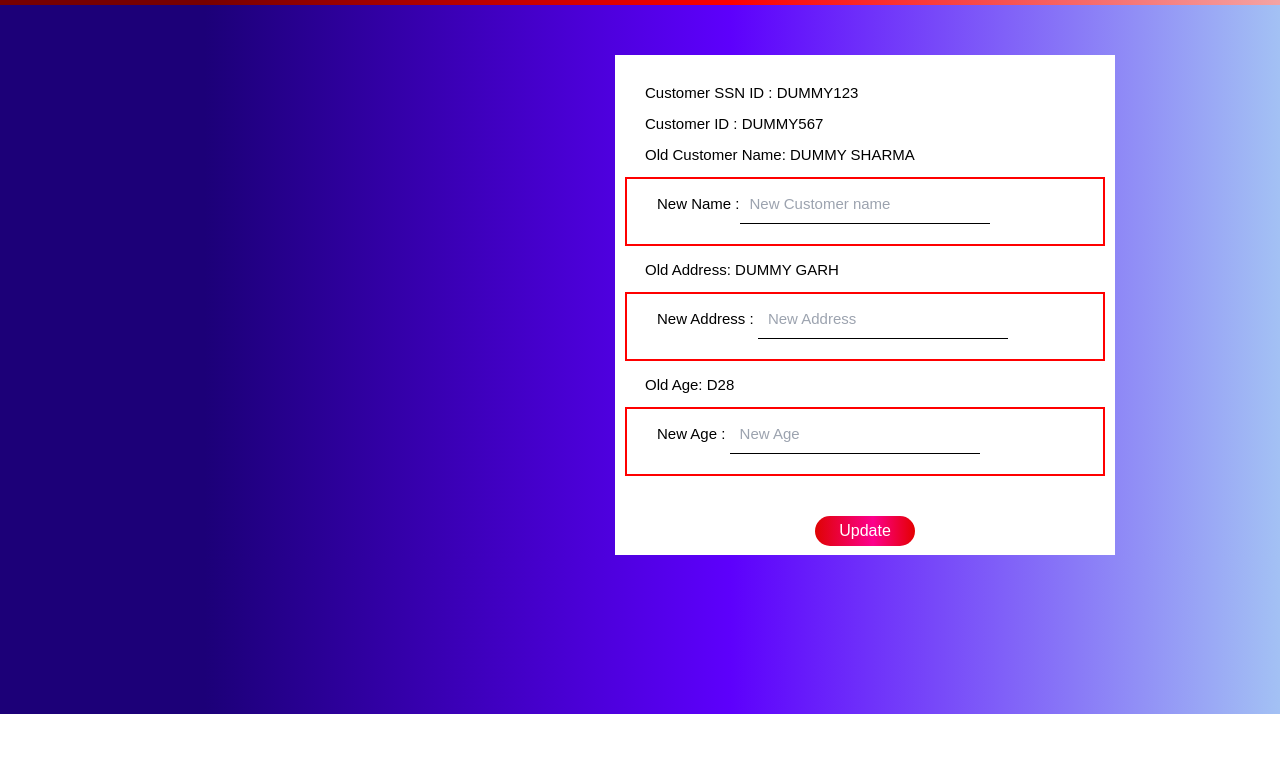
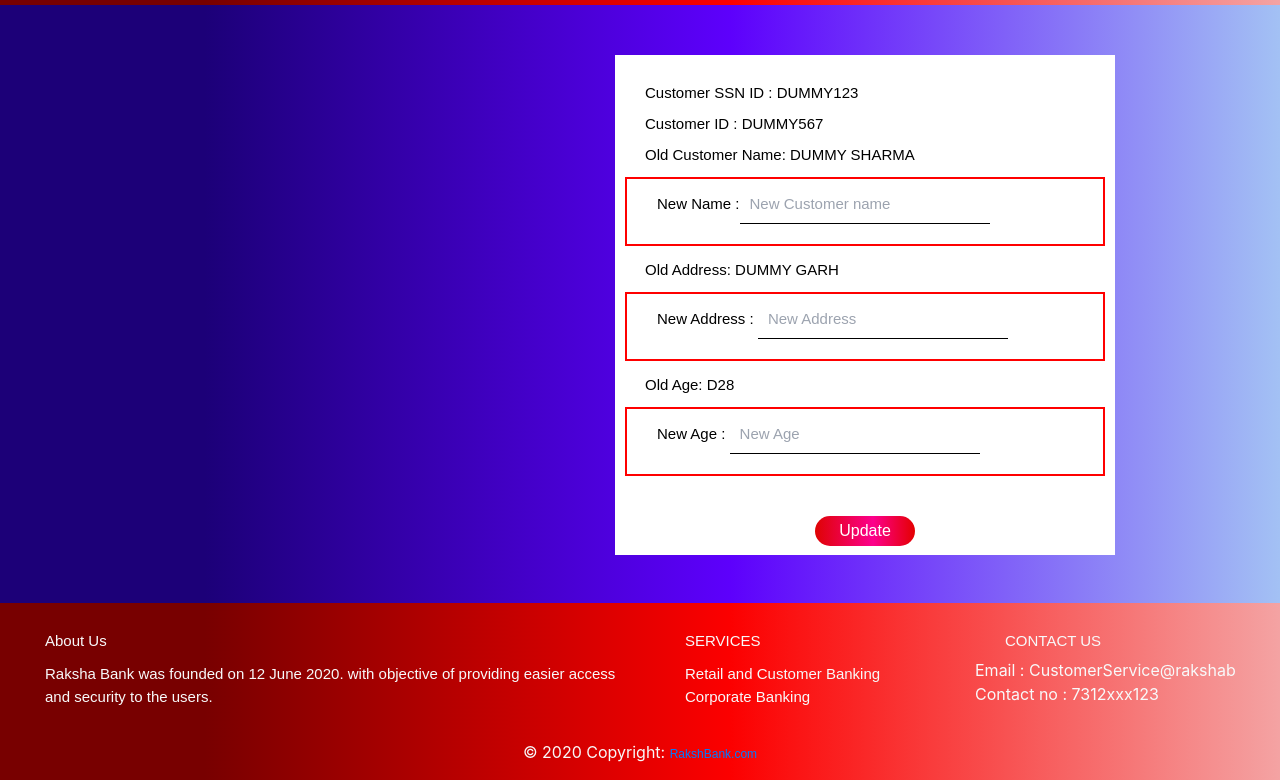
Before and after one commit to vishvesh-jain/caseStudybanking, a plain HTML site: page front-end/Update_customer_screen.html in a window 1280 px wide. Shown: the part 86-866 px from the top of the page. Before the commit the page ends 800 px from the top, so only its background shows below. Drawn offline with nearby package versions, Linux system fonts and the light colour scheme; a web font is replaced by a local one.

Commit message:
footer updated

```diff
--- a/front-end/Update_customer_screen.html
+++ b/front-end/Update_customer_screen.html
@@ -156,7 +156,73 @@
 
 <!-- -------------------------FOOTER------------------------------- -->
 
+<!-- Footer -->
+<footer class="page-footer font-small bg-danger mt-5 text-light blue pt-4">
 
+  <!-- Footer Links -->
+  <div class="container-fluid text-center text-md-left">
+
+    <!-- Grid row -->
+    <div class="row">
+
+      <!-- Grid column -->
+      <div class="col-md-6 mt-md-0 mt-3">
+
+        <!-- Content -->
+        <h2 id="special">About Us</h2>
+        <p id="special">
+        	Raksha Bank was founded on 12 June 2020. with objective of providing easier access
+        	and security to the users.
+        </p>
+
+      </div>
+      <!-- Grid column -->
+
+      <hr class="clearfix w-100 d-md-none pb-3">
+
+      <!-- Grid column -->
+      <div class="col-md-3 mb-md-0 mb-3">
+
+        <!-- Links -->
+        <h2 id="special" class="text-uppercase">services</h2>
+
+      	<p id="special">
+      		Retail and Customer Banking
+      		Corporate Banking
+      	</p>
+
+      </div>
+      <!-- Grid column -->
+
+      <!-- Grid column -->
+      <div class="col-md-3 mb-md-0 mb-3">
+
+        <!-- Links -->
+        <h2 class="text-uppercase" id="special">contact us</h2>
+
+        <p id="special1">
+        	Email : CustomerService@rakshab
+        	<br>
+        	Contact no : 7312xxx123
+        </p>
+
+      </div>
+      <!-- Grid column -->
+
+    </div>
+    <!-- Grid row -->
+
+  </div>
+  <!-- Footer Links -->
+
+  <!-- Copyright -->
+  <div class="footer-copyright text-center py-3">© 2020 Copyright:
+    <a href="#"> RakshBank.com</a>
+  </div>
+  <!-- Copyright -->
+
+</footer>
+<!-- Footer -->
 
 
 <!-- --------------------------FOOTER END-------------------------- -->
```
